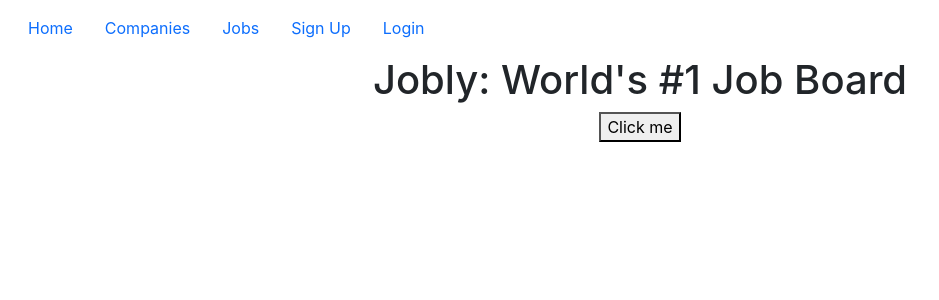
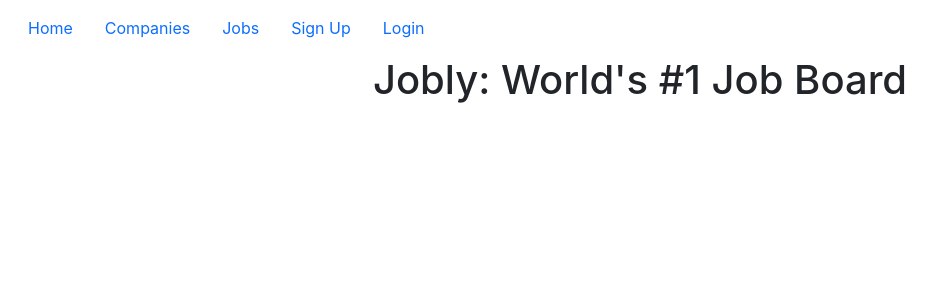
Before and after one commit to jtompkins415/react-jobly, a React (Create React App) app: page / in a window 1280 px wide. Shown: the top 300 px of the page, without its empty margins (0-939 px from the left). Built offline with nearby package versions, Linux system fonts and the light colour scheme; no server answers.

Commit message:
lremove company card component

```diff
--- a/src/App.js
+++ b/src/App.js
@@ -8,7 +8,6 @@ import JobList from './JobList';
 import LoginForm from './LoginForm';
 import SignupForm from './SignupForm';
 import UserDetails from './UserDetails';
-import CompanyCard from './CompanyCard';
 
 import './App.css';
 
@@ -30,7 +29,6 @@ function App() {
         </Routes>
       </BrowserRouter>
       <footer>
-        <CompanyCard />
       </footer>
     </div>
   );
```
